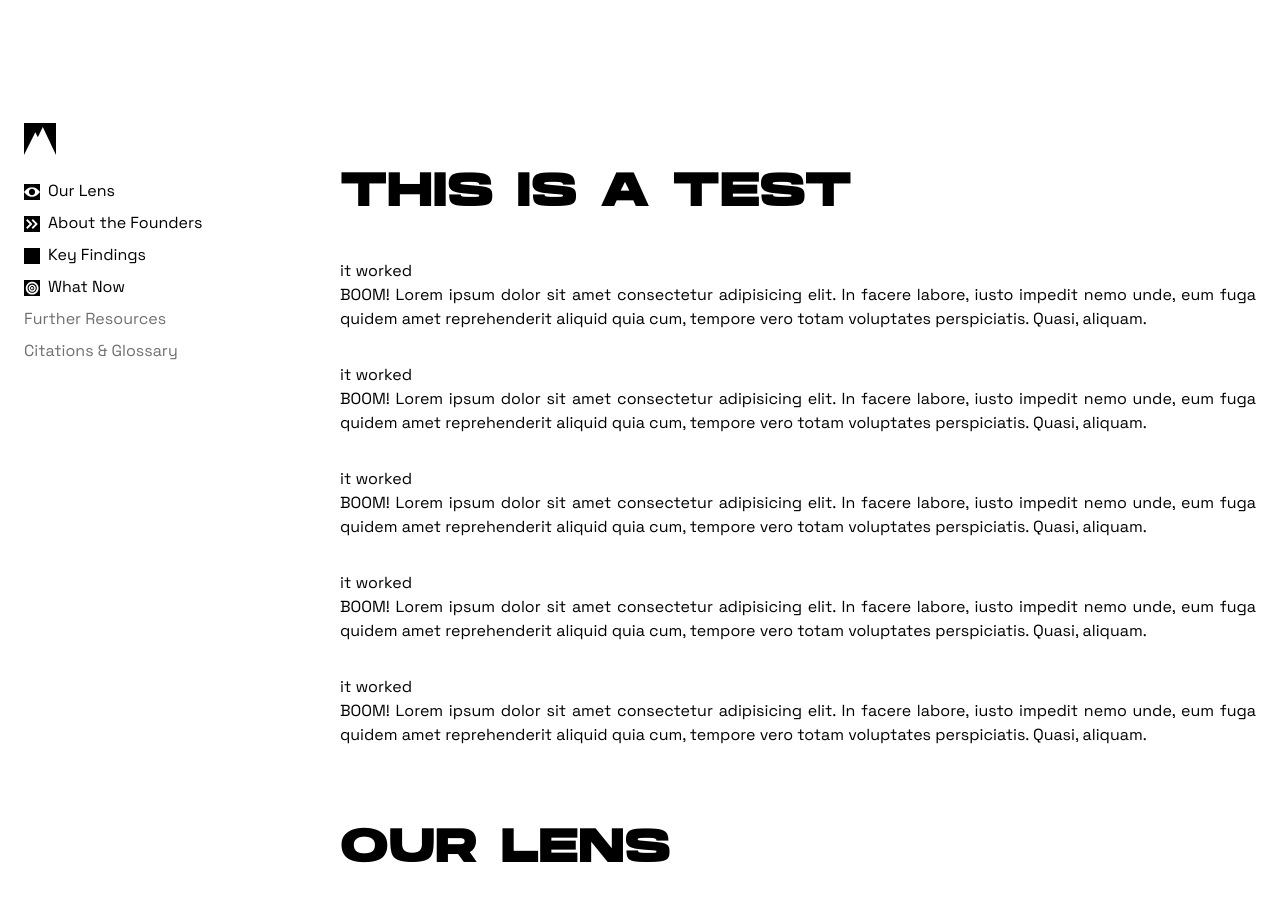
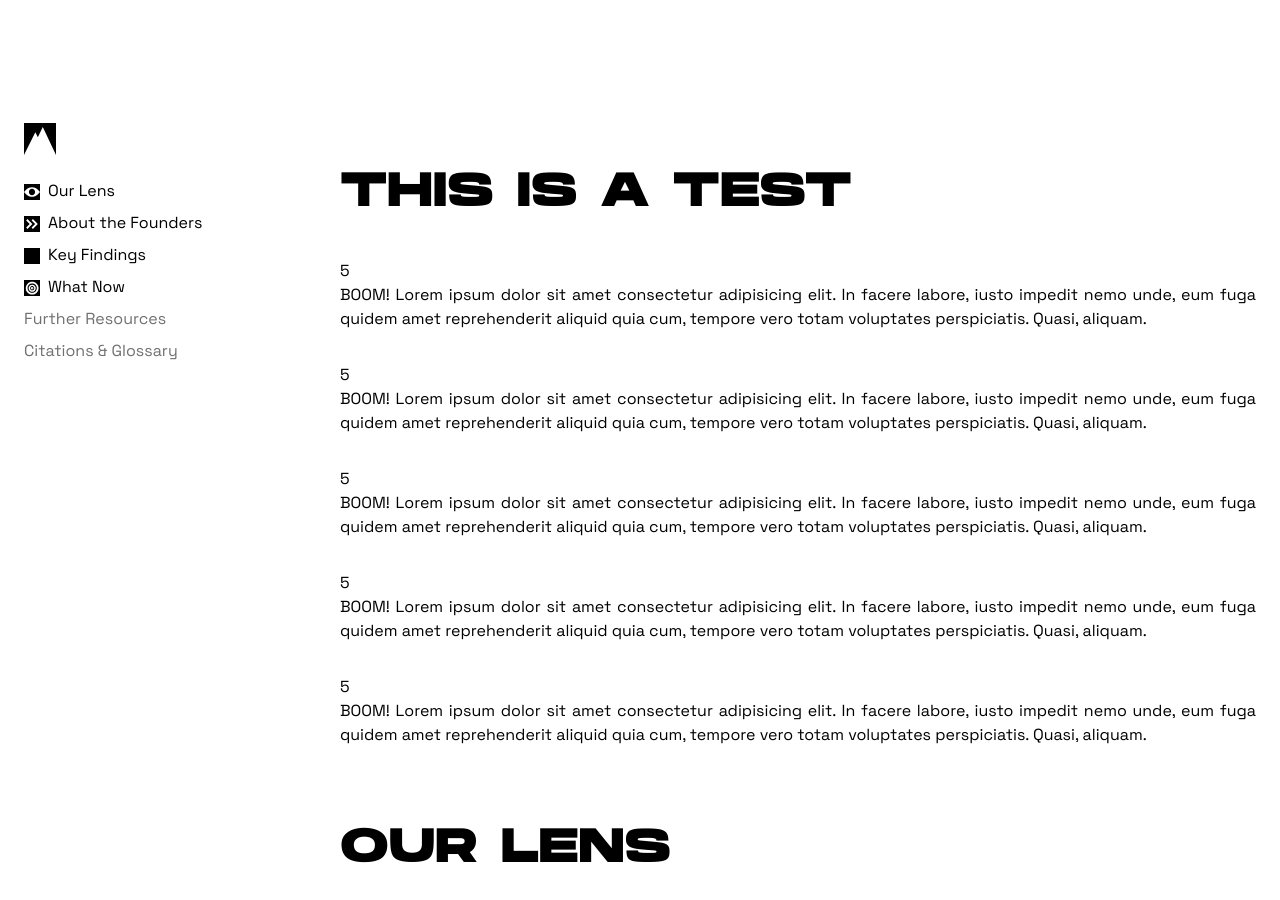
Before and after one commit to Founderland/Report, a Jekyll site: the page built from index.html, in a window 1280 px wide and 900 px high, scrolled down 664 px. Built offline with Jekyll 4.4.1, drawn with Linux system fonts in a browser that asks for light colours; some of the changed lines change nothing that is shown.

Commit message:
testing int vars

```diff
--- a/_includes/section-1.html
+++ b/_includes/section-1.html
@@ -3,7 +3,7 @@
     last updated: 5 sept
 -->
 
-{% include vis-counter.html repeats='it worked' %}
+{% include vis-counter.html repeats=5 %}
 
 
 <h1>Our Lens</h1>
```
